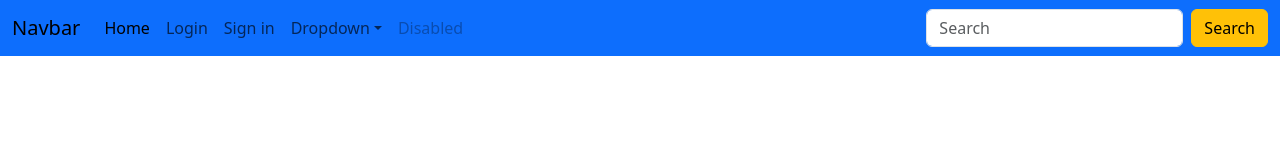
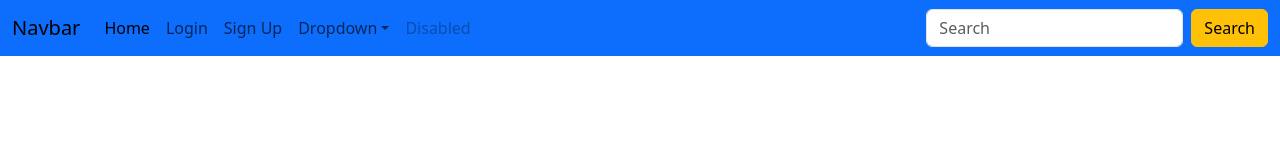
Before and after one commit to benjaminsunliu/Group6-SOEN341_Project_F24, a React (Create React App) app in the folder client/: page / in a window 1280 px wide. Shown: the top 160 px of the page. Built offline with nearby package versions, Linux system fonts and the light colour scheme.

Commit message:
Changed typo whoops

```diff
--- a/client/src/layout/Navbar.jsx
+++ b/client/src/layout/Navbar.jsx
@@ -33,7 +33,7 @@ const Navbar = (props) => {
               </li>
               <li class="nav-item">
                 <Link class="nav-link" to="/create-account">
-                Sign in
+                Sign Up
                 </Link>
               </li>
               <li class="nav-item dropdown">
```
